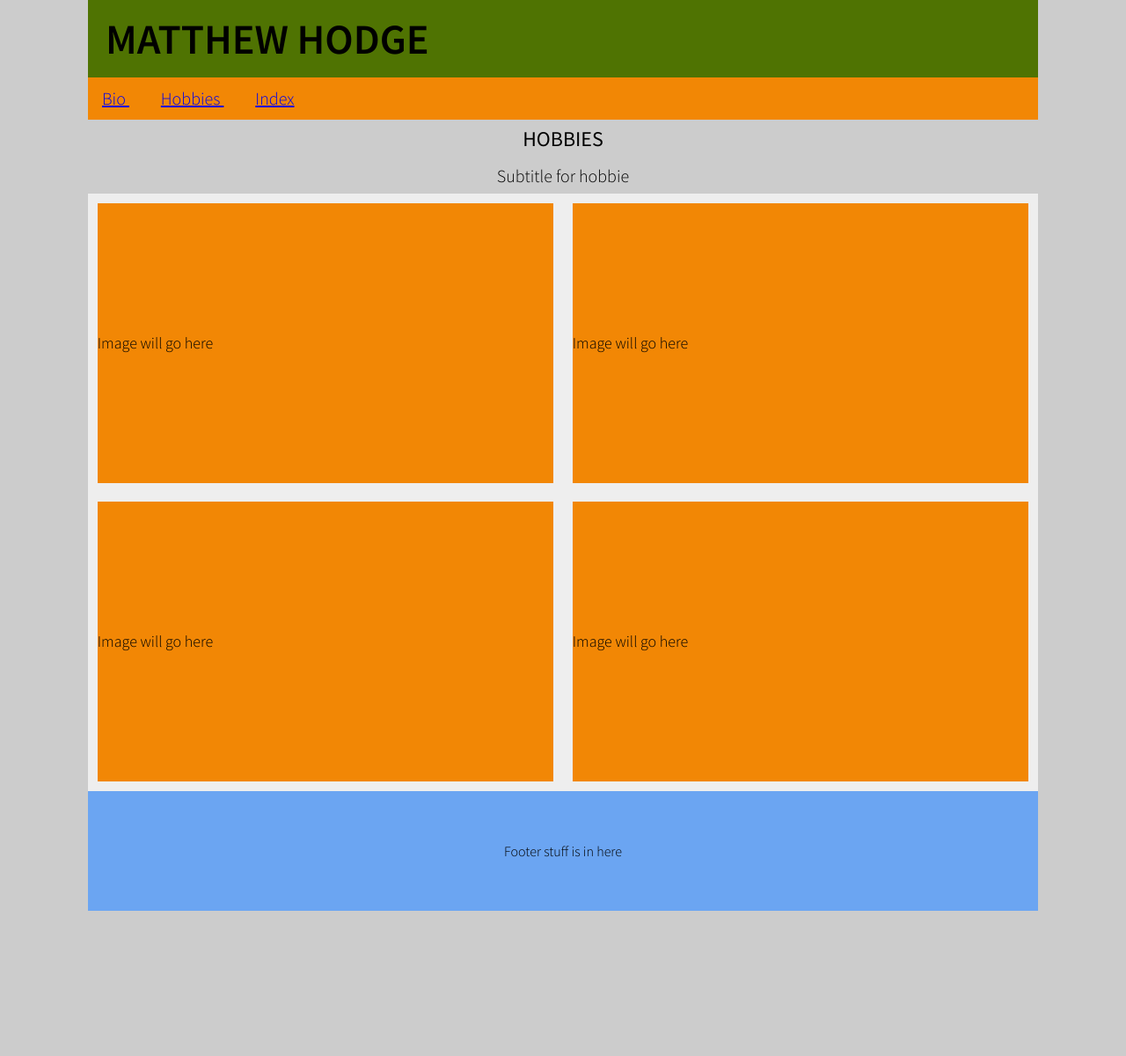
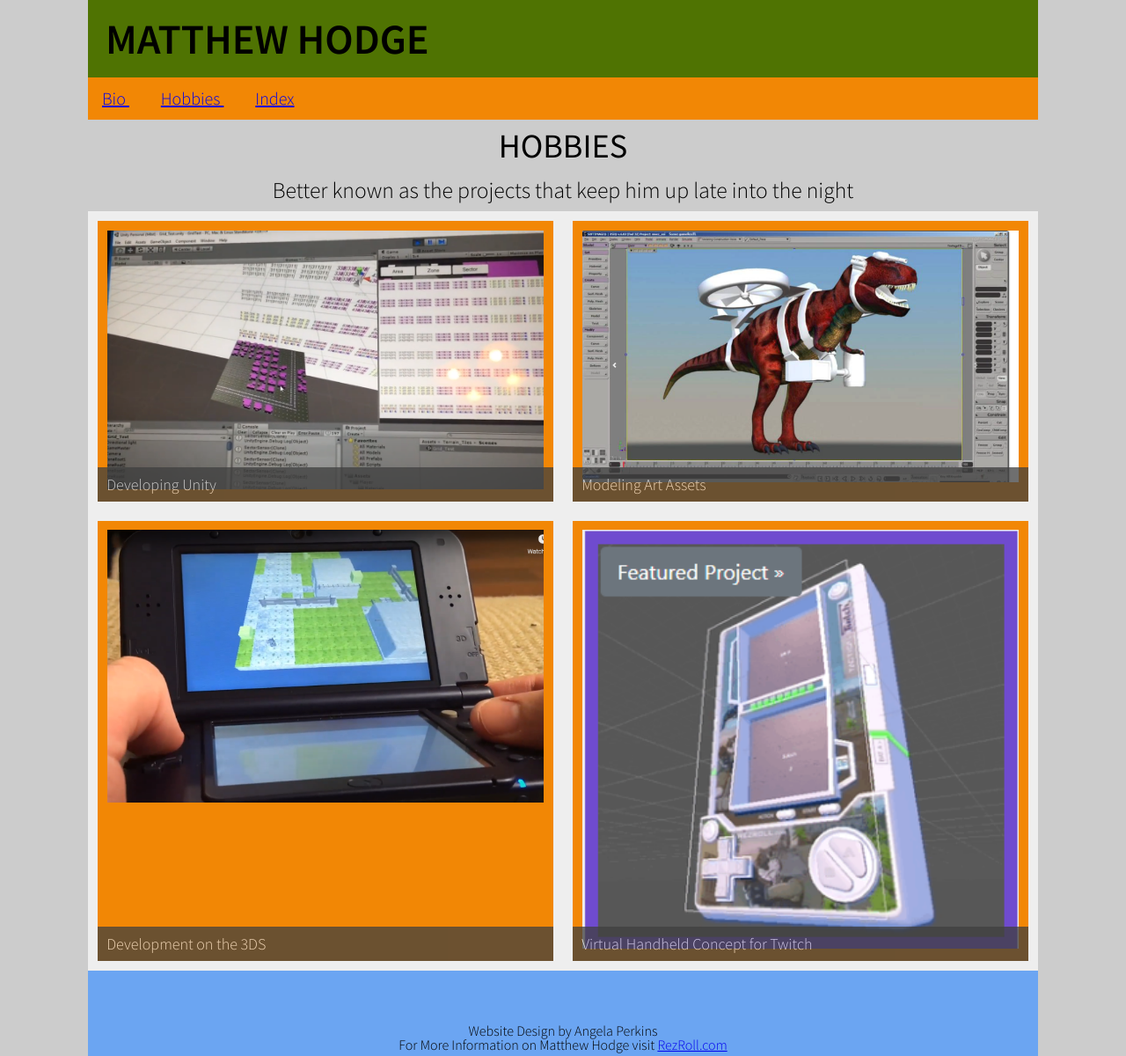
Before and after one commit to aperkins7446/bioSite, a plain HTML site: page Hobbies.html in a window 1280 px wide. Shown: the top 1200 px of the page at 88% size. Before the commit the page ends 1035 px from the top, so only its background shows below. Drawn offline with Linux system fonts and the light colour scheme.

Commit message:
Module 8 update

```diff
--- a/Hobbies.html
+++ b/Hobbies.html
@@ -1,3 +1,4 @@
+<!-- Angela Perkins -->
 <!DOCTYPE html>
 <html lang="en">
 <head>
@@ -19,24 +20,29 @@
                 <li> <a href="Index.html"> Index </a> </li>
             </ul>
         </nav>
-        <h2> Hobbies</h2>
-        <h3> Subtitle for hobbie </h3>
+        <h2> HOBBIES</h2>
+        <h3> Better known as the projects that keep him up late into the night </h3>
         <div id="main_content">
             <div class="content_block">
-                <p> Image will go here </p>
+                <img src="resources/Development.png" alt="Game development in action">
+                <p class='text_on_image'><span>Developing Unity</span></p>
             </div>
             <div class="content_block">
-                <p> Image will go here </p>
+                <img src="resources/Dinosaur.png" alt="Modeling Dinosaurs">
+                <p class='text_on_image'><span>Modeling Art Assets</span></p>
             </div>
             <div class="content_block">
-                <p> Image will go here </p>
+                <img src="resources/3DS.png" alt="Development on the 3DS">
+                <p class='text_on_image'><span>Development on the 3DS</span></p>
             </div>
             <div class="content_block">
-                <p> Image will go here </p>
+                <img src="resources/HandheldTwitch.png" alt="Virtual Handheld Concept for Twitch">
+                <p class='text_on_image'><span>Virtual Handheld Concept for Twitch</span></p>
             </div>
         </div>
         <footer>
-            <p>Footer stuff is in here</p>
+            <p>Website Design by Angela Perkins</p>
+            <p>For More Information on Matthew Hodge visit <a href= "http://www.rezroll.com" target="_blank"> RezRoll.com </a></p>
         </footer>
     </div>
 </body>
--- a/Styles/Main.css
+++ b/Styles/Main.css
@@ -1,4 +1,4 @@
-
+/* Angela Perkins */
 header {
     text-align: left;
     font-family: 'Source Sans Pro', 'Ubuntu', 'Raleway', sans-serif;
@@ -35,13 +35,13 @@ h2 {
     font-family: 'Source Sans Pro', 'Ubuntu', 'Raleway', sans-serif;
     text-transform: uppercase;
     font-weight: 400;
-    font-size: 24px;
+    font-size: 3vw;
 }
 
 h3 {
     font-family: 'Source Sans Pro', 'Ubuntu', 'Raleway', sans-serif;
     font-weight: 200;
-    font-size: 20px;
+    font-size: 2vw;
 }
 
 
@@ -52,13 +52,19 @@ body {
 
 .content_block {
     background-color: #F28705;
-    width: 48%;
+    width: 46%;
     margin: 1%;
-    padding: 150px 0;
+    padding: 1%;
     font-family: 'Source Sans Pro', 'Ubuntu', 'Raleway', sans-serif;
     font-weight: 200;
     font-size: 18px;
+    position: relative;
 }
+
+.content_block img{
+    width: 100%;
+}
+
 
 .content_block:nth-child(2) {
     background-color: #F28705;
@@ -86,3 +92,35 @@ footer{
     display: flex;
     flex-wrap: wrap;
 }
+
+#bio_text {
+    font-size: large;
+    text-indent: 4em;
+}
+
+#bio_text p{
+    margin-bottom: 1em;
+    line-height: 1.25em;
+}
+
+#index_text {
+    font-size: 4vw;
+    text-transform: uppercase;
+    line-height: 1.25em;
+    text-align: center;
+}
+
+.text_on_image{
+    position: absolute;
+    bottom: 0;
+    left: 0;
+    color: #eee;
+    background-color: #3f3f3f;
+    opacity: 75%;
+    padding: 2%;
+    width: 96%;
+}
+
+.text_on_image span{
+    opacity: 100% !important;
+}
```
Also changed, not shown: Bio.html (+14 -8 lines), Index.html (+9 -4 lines), resources/3DS.png (added), resources/BackToTheFuture.png (added), resources/Development.png (added), resources/Dinosaur.png (added), resources/HandheldTwitch.png (added), resources/Hodge.png (added), resources/Twitch.png (added), resources/Verbella.png (added), resources/ZZT.png (added), 1 other file.
